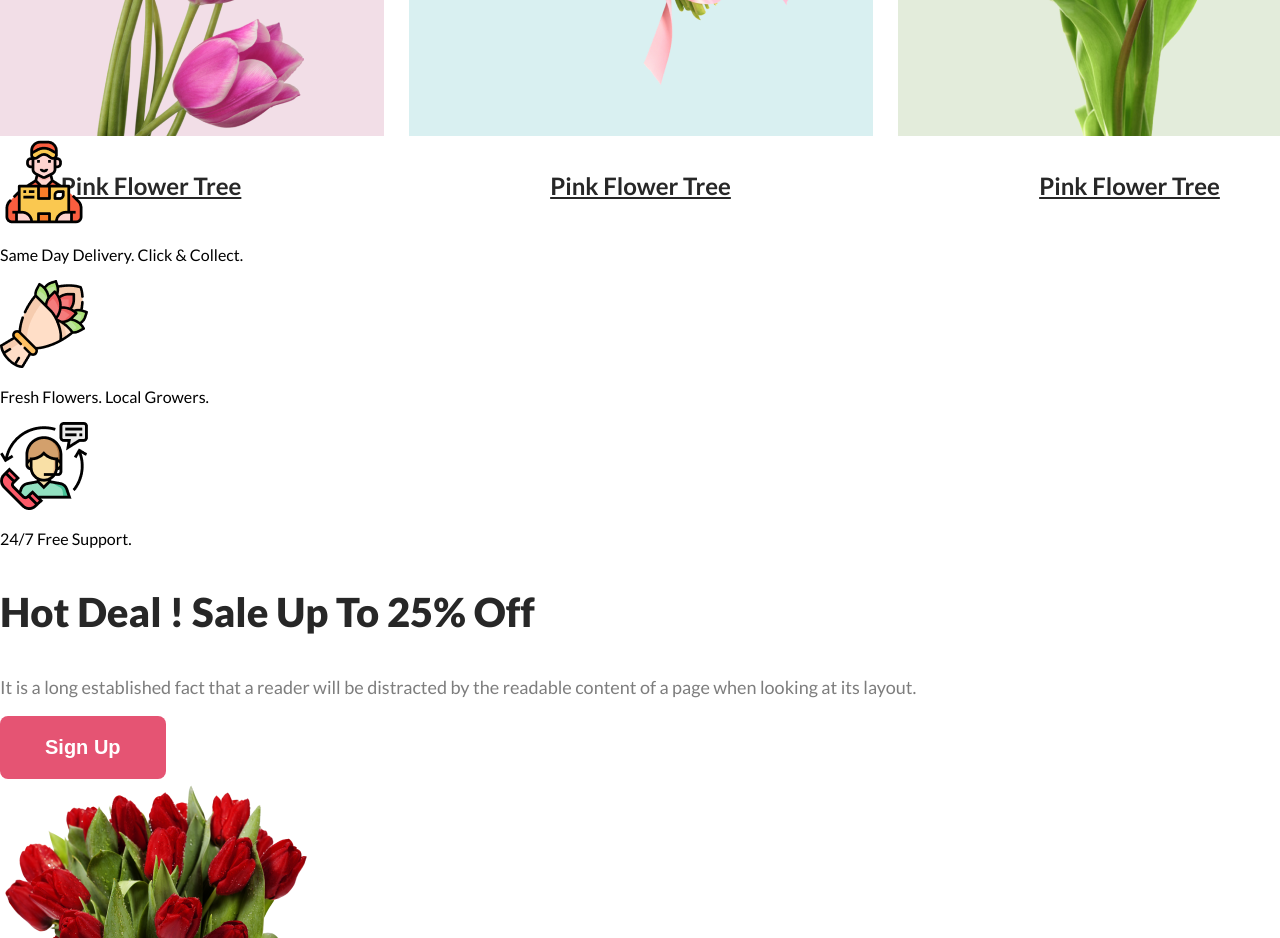
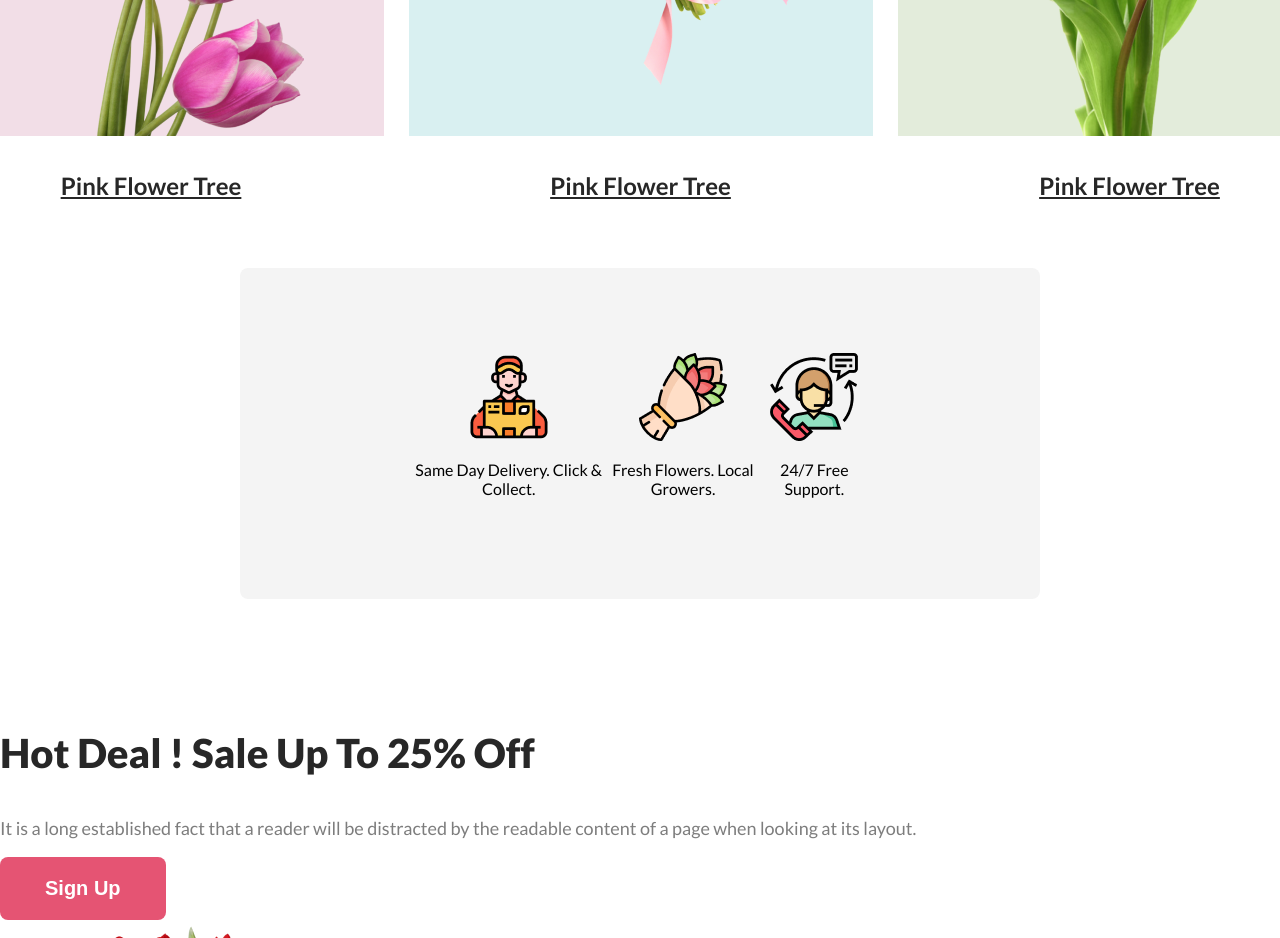
Before and after one commit to SalmaMiha/online-flower-shop, a plain HTML site: page index.html in a window 1280 px wide. Shown: the part 2300-3238 px from the top of the page. Drawn offline with Linux system fonts and the light colour scheme.

Commit message:
specialty added

```diff
--- a/styles/shop.css
+++ b/styles/shop.css
@@ -115,3 +115,18 @@ body {
     background: rgba(71, 125, 17, 0.15);
     padding: 67px 75px 0 75px;
 }
+
+/* specialty section styles */
+
+.specialty-section-container {
+    margin: 130px 240px;
+    padding: 85px 175px;
+    border-radius: 8px;
+    background: rgba(39, 39, 39, 0.05);
+    display: flex;
+    justify-content: space-between;
+}
+
+.specialty {
+    text-align: center;
+}
```
